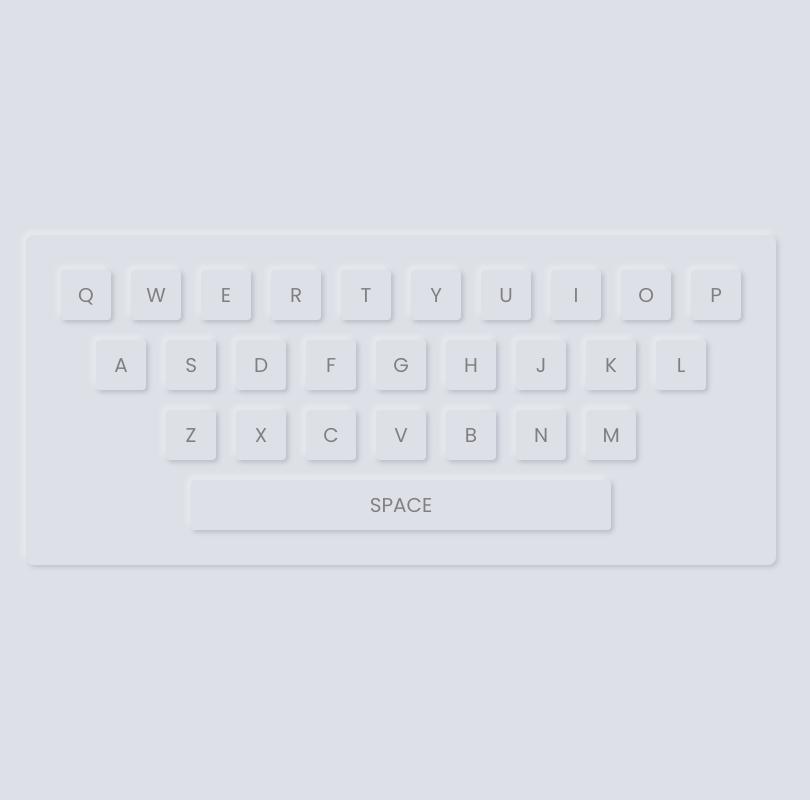
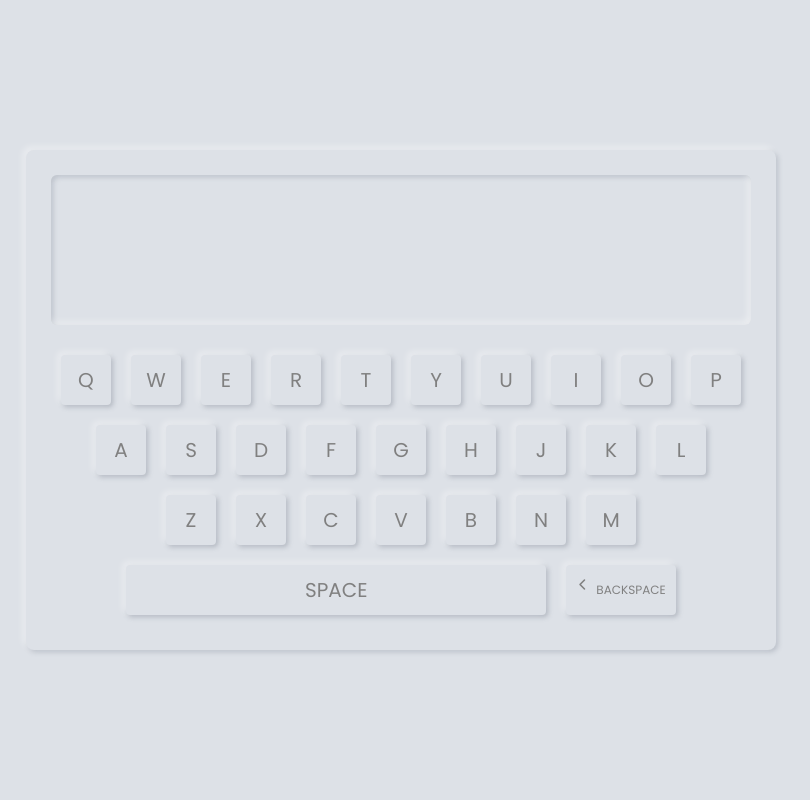
Before and after one commit to Pushpit07/Harmony, a Django app: page /keyboard in a window 1280 px wide. Shown: the whole page, without its empty margins (242-1052 px from the left). Run offline with Django 3.2, Linux system fonts and the light colour scheme; some libraries are stand-ins or nearby versions.

Commit message:
Added keyboard
Signed-off-by: Pushpit <pushpit07@gmail.com>

```diff
--- a/static/home.css
+++ b/static/home.css
@@ -8,11 +8,7 @@
 }
 
 body {
-	background: -webkit-linear-gradient(
-		to right,
-		#eef2f3,
-		#8e9eab
-	); /* Chrome 10-25, Safari 5.1-6 */
+	background: -webkit-linear-gradient(to right, #eef2f3, #8e9eab); /* Chrome 10-25, Safari 5.1-6 */
 	background: linear-gradient(
 		to right,
 		#eef2f3,
@@ -146,13 +142,68 @@ input:checked + .slider:before {
 	box-shadow: -3px -3px 7px #ffffff73, 2px 2px 5px rgba(94, 104, 121, 0.358);
 }
 
-.wrapper .keys input:focus {
+.backspace_span {
+	position: relative;
+}
+
+.backspace {
+	font-size: 12px !important;
+	padding-left: 30px !important;
+}
+
+.backspace_pressed {
+	color: #3498db !important;
+	font-size: 11px !important;
+	box-shadow: inset -3px -3px 7px #ffffff73, inset 2px 2px 5px rgba(94, 104, 121, 0.358) !important;
+}
+
+.backspace_arrow_pressed {
+	color: #3498db !important;
+	font-size: 11px !important;
+}
+
+.left_arrow {
+	color: grey;
+	position: absolute !important;
+	margin-top: 29px !important;
+	margin-left: 23px;
+}
+
+.wrapper .keys input:active {
 	color: #3498db;
 	font-size: 19px;
-	box-shadow: inset -3px -3px 7px #ffffff73,
-		inset 2px 2px 5px rgba(94, 104, 121, 0.358);
+	box-shadow: inset -3px -3px 7px #ffffff73, inset 2px 2px 5px rgba(94, 104, 121, 0.358);
+}
+
+.keyPressed {
+	color: #3498db !important;
+	font-size: 19px !important;
+	box-shadow: inset -3px -3px 7px #ffffff73, inset 2px 2px 5px rgba(94, 104, 121, 0.358) !important;
 }
 
 .wrapper .keys input[value="space"] {
 	width: 60%;
 }
+
+.wrapper .display {
+	width: 100%;
+	height: 150px;
+	margin-bottom: 20px;
+	user-select: none;
+}
+
+.wrapper .display textarea {
+	height: 100%;
+	width: 100%;
+	border: none;
+	outline: none;
+	resize: none;
+	font-size: 20px;
+	letter-spacing: 2px;
+	/* pointer-events: none; */
+	padding: 15px 15px;
+	border-radius: 6px;
+	color: #3498db;
+	background: #dde1e7;
+	box-shadow: inset -3px -3px 7px #ffffff73, inset 2px 2px 5px rgba(94, 104, 121, 0.288);
+}
--- a/static/home.js
+++ b/static/home.js
@@ -1,3 +1,4 @@
+
 function getSelectedNotes() {
     var notes = [];
     var markedCheckbox = document.querySelectorAll('input[type="checkbox"]:checked');
@@ -75,3 +76,65 @@ function getCookie(name) {
 //         getSelectedNotes();
 //     }
 // }
+
+function disp(result) {
+    const spaceBtn = document.querySelector('#space');
+    const backspaceBtn = document.querySelector('#Backspace');
+    const display = document.querySelector('.display');
+
+    form.textarea.value = form.textarea.value + result;
+    spaceBtn.onclick = (() => {
+        form.textarea.value += " ";
+    });
+    backspaceBtn.onclick = (() => {
+        text_before = form.textarea.value.toString();
+        form.textarea.value = text_before.slice(0, text_before.length - 1);
+    });
+    display.ondblclick = (() => {
+        form.textarea.value = "";
+    });
+}
+
+// function keypress(e) {
+//     var keynum;
+
+//     if (window.event) { // IE
+//         keynum = e.keyCode;
+//     } else if (e.which) { // Netscape/Firefox/Opera
+//         keynum = e.which;
+//     }
+
+//     console.log(String.fromCharCode(keynum));
+// }
+
+
+window.addEventListener('keydown', function (event) {
+    event.preventDefault();
+
+    if (event.keyCode === 32) {
+        document.getElementById('space').classList.add("keyPressed");
+    } else if (event.keyCode === 8) {
+        document.getElementById('Backspace').classList.add("backspace_pressed");
+        document.getElementById('back_arrow').classList.add("backspace_arrow_pressed");
+    }
+    else {
+        document.getElementById(event.key).classList.add("keyPressed");
+    }
+}, false);
+
+window.addEventListener('keyup', function (event) {
+    event.preventDefault();
+
+    if (event.keyCode === 32) {
+        document.getElementById('space').click();
+        document.getElementById('space').classList.remove("keyPressed");
+    } else if (event.keyCode === 8) {
+        document.getElementById('Backspace').click();
+        document.getElementById('Backspace').classList.remove("backspace_pressed");
+        document.getElementById('back_arrow').classList.remove("backspace_arrow_pressed");
+    }
+    else {
+        document.getElementById(event.key).click();
+        document.getElementById(event.key).classList.remove("keyPressed");
+    }
+}, false);
--- a/templates/index.html
+++ b/templates/index.html
@@ -13,10 +13,8 @@
 		/>
 		<link rel="stylesheet" type="text/css" href="{% static 'home.css' %}" />
 		<script type="text/javascript" src="{% static 'home.js' %}"></script>
-		<script
-			type="text/javascript"
-			src="http://code.jquery.com/jquery-1.7.1.min.js"
-		></script>
+		<script src="https://kit.fontawesome.com/0366dd7992.js" crossorigin="anonymous"></script>
+		<script type="text/javascript" src="http://code.jquery.com/jquery-1.7.1.min.js"></script>
 		<title>Harmony</title>
 	</head>
 	<body>
--- a/templates/keyboard.html
+++ b/templates/keyboard.html
@@ -2,43 +2,57 @@
 
 <div class="keyboard_screen">
 	<div class="container">
-		<div class="wrapper">
-			<div class="keys">
-				<input type="button" value="q" />
-				<input type="button" value="w" />
-				<input type="button" value="e" />
-				<input type="button" value="r" />
-				<input type="button" value="t" />
-				<input type="button" value="y" />
-				<input type="button" value="u" />
-				<input type="button" value="i" />
-				<input type="button" value="o" />
-				<input type="button" value="p" />
+		<form class="wrapper" name="form">
+			<div class="display">
+				<textarea name="textarea" cols="30" rows="10" spellcheck="false" autofocus></textarea>
 			</div>
 			<div class="keys">
-				<input type="button" value="a" />
-				<input type="button" value="s" />
-				<input type="button" value="d" />
-				<input type="button" value="f" />
-				<input type="button" value="g" />
-				<input type="button" value="h" />
-				<input type="button" value="j" />
-				<input type="button" value="k" />
-				<input type="button" value="l" />
+				<input type="button" id="q" value="q" name="q" onclick="disp(q.value)" />
+				<input type="button" id="w" value="w" name="w" onclick="disp(w.value)" />
+				<input type="button" id="e" value="e" name="e" onclick="disp(e.value)" />
+				<input type="button" id="r" value="r" name="r" onclick="disp(r.value)" />
+				<input type="button" id="t" value="t" name="t" onclick="disp(t.value)" />
+				<input type="button" id="y" value="y" name="y" onclick="disp(y.value)" />
+				<input type="button" id="u" value="u" name="u" onclick="disp(u.value)" />
+				<input type="button" id="i" value="i" name="i" onclick="disp(i.value)" />
+				<input type="button" id="o" value="o" name="o" onclick="disp(o.value)" />
+				<input type="button" id="p" value="p" name="p" onclick="disp(p.value)" />
 			</div>
 			<div class="keys">
-				<input type="button" value="z" />
-				<input type="button" value="x" />
-				<input type="button" value="c" />
-				<input type="button" value="v" />
-				<input type="button" value="b" />
-				<input type="button" value="n" />
-				<input type="button" value="m" />
+				<input type="button" id="a" value="a" name="a" onclick="disp(a.value)" />
+				<input type="button" id="s" value="s" name="s" onclick="disp(s.value)" />
+				<input type="button" id="d" value="d" name="d" onclick="disp(d.value)" />
+				<input type="button" id="f" value="f" name="f" onclick="disp(f.value)" />
+				<input type="button" id="g" value="g" name="g" onclick="disp(g.value)" />
+				<input type="button" id="h" value="h" name="h" onclick="disp(h.value)" />
+				<input type="button" id="j" value="j" name="j" onclick="disp(j.value)" />
+				<input type="button" id="k" value="k" name="k" onclick="disp(k.value)" />
+				<input type="button" id="l" value="l" name="l" onclick="disp(l.value)" />
 			</div>
 			<div class="keys">
-				<input type="button" value="space" />
+				<input type="button" id="z" value="z" name="z" onclick="disp(z.value)" />
+				<input type="button" id="x" value="x" name="x" onclick="disp(x.value)" />
+				<input type="button" id="c" value="c" name="c" onclick="disp(c.value)" />
+				<input type="button" id="v" value="v" name="v" onclick="disp(v.value)" />
+				<input type="button" id="b" value="b" name="b" onclick="disp(b.value)" />
+				<input type="button" id="n" value="n" name="n" onclick="disp(n.value)" />
+				<input type="button" id="m" value="m" name="m" onclick="disp(m.value)" />
 			</div>
-		</div>
+			<div class="keys">
+				<input type="button" id="space" value="space" />
+				<span class="backspace_span">
+					<i id="back_arrow" class="fas fa-chevron-left fa-xs left_arrow"></i>
+					<input
+						type="button"
+						class="backspace"
+						id="Backspace"
+						value="Backspace"
+						name="Backspace"
+						onclick="disp(Backspace.value)"
+					/>
+				</span>
+			</div>
+		</form>
 	</div>
 </div>
 
```
